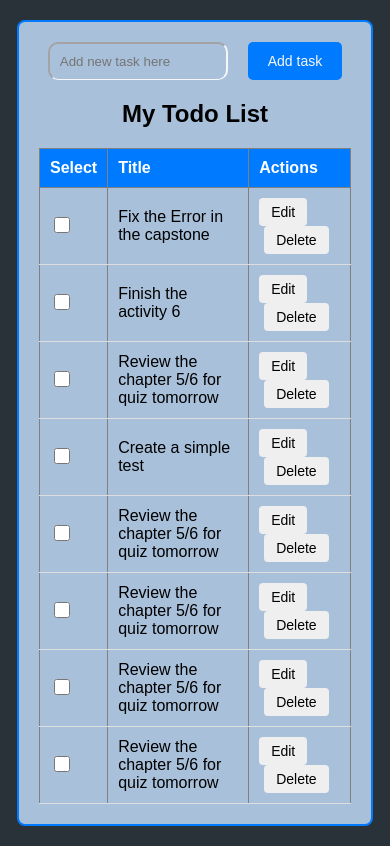
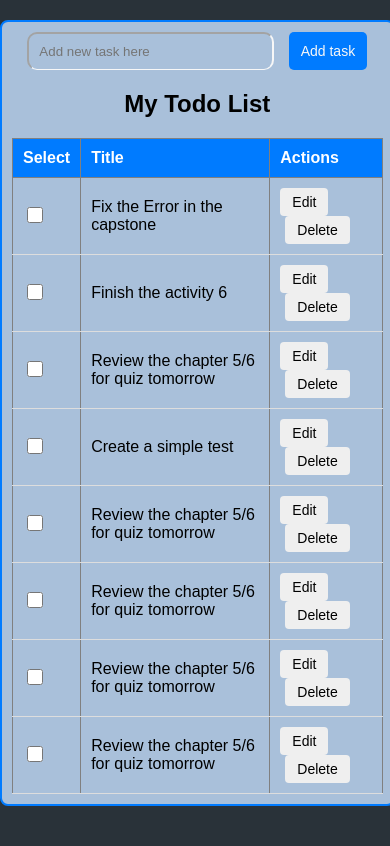
Before and after one commit to Nire1317/TodolList, a React (Vite) app: page / in a window 390 px wide. Built offline with nearby package versions, Linux system fonts and the light colour scheme.

Commit message:
responsive

```diff
--- a/src/shared/style.css
+++ b/src/shared/style.css
@@ -42,20 +42,19 @@ body {
     transition: background-color 0.3s ease;
     margin-left: 10px;
 }
-.body-container{
+.body-container {
     margin-top: 20px;
     position: absolute;
-    top:auto;
+    top: auto;
     left: 10%;
     background-color: #2a3a6d;
     width: 60%;
-    margin-top: 20px;
     display: flex;
     flex-wrap: wrap;
     justify-content: center;
     border-radius: 8px;
 }
-.display-container{
+.display-container {
     margin-bottom: 20px;
     padding: 10px;
     border: 1px solid #007BFF;
@@ -76,7 +75,6 @@ table {
     font-family: Arial, sans-serif;
 }
 
-
 th {
     background-color: #007BFF;
     color: white;
@@ -84,15 +82,13 @@ table {
     text-align: left;
 }
 
-
 td {
     padding: 10px;
     border-bottom: 1px solid #ddd;
 }
 
-
 tbody tr:nth-child(even) {
-    background-color: transparent transparent;
+    background-color: transparent;
 }
 
 input[type="checkbox"] {
@@ -100,7 +96,6 @@ table {
     height: 16px;
     cursor: pointer;
 }
-
 
 button {
     padding: 6px 12px;
@@ -110,20 +105,60 @@ table {
     font-size: 14px;
 }
 
-
 button.edit {
     background-color: #28a745;
     color: white;
     margin-right: 5px;
 }
 
-
 button.delete {
     background-color: #dc3545;
     color: white;
 }
 
-
 button:hover {
     opacity: 0.8;
 }
+
+/* Media Queries for Responsiveness */
+@media (max-width: 768px) {
+    .container {
+        width: 90%;
+        padding: 15px;
+    }
+    .input-bar {
+        width: 70%;
+    }
+    .add-btn {
+        padding: 8px 16px;
+        margin-left: 5px;
+    }
+    .body-container {
+        width: 80%;
+        left: 10%;
+    }
+    .display-container {
+        width: 80%;
+    }
+}
+
+@media (max-width: 480px) {
+    .container {
+        width: 95%;
+        padding: 10px;
+    }
+    .input-bar {
+        width: 60%;
+    }
+    .add-btn {
+        padding: 6px 12px;
+        margin-left: 5px;
+    }
+    .body-container {
+        width: 90%;
+        left: 5%;
+    }
+    .display-container {
+        width: 90%;
+    }
+}
```
Lines whose indentation alone changed are shown as unchanged.
